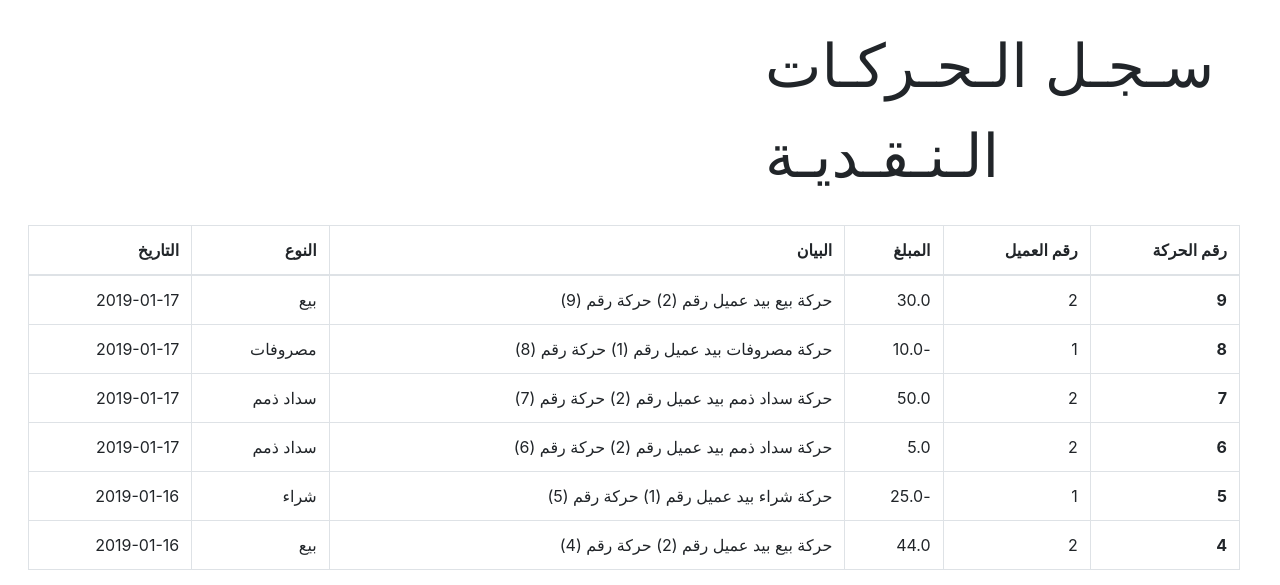
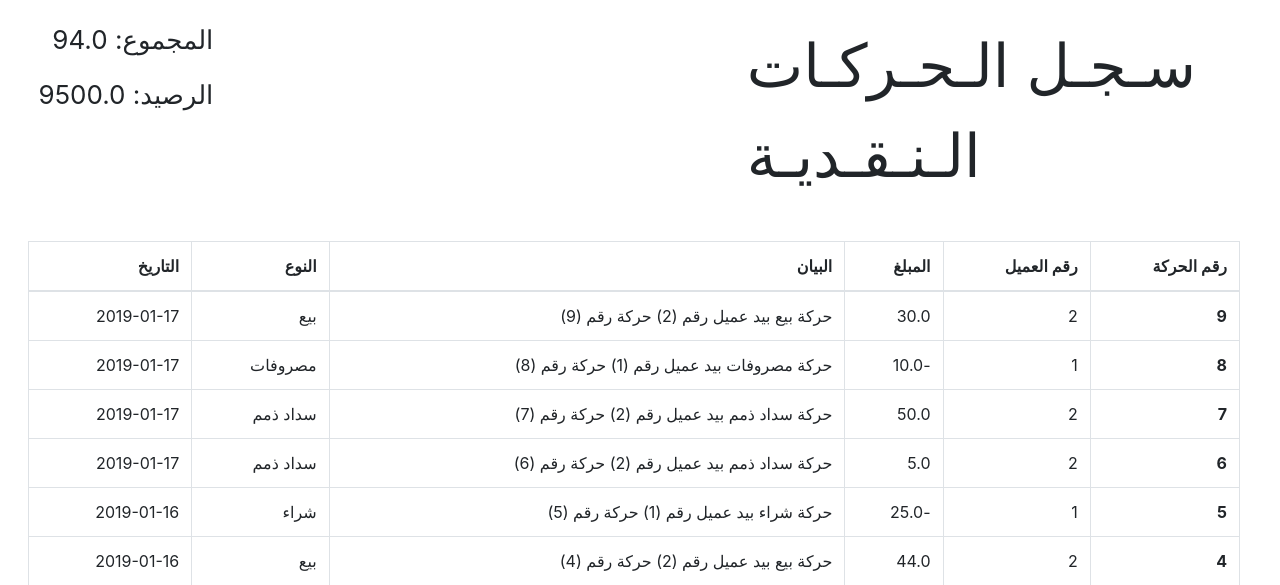
Before and after one commit to Minter27/Management-System, a Flask app: page /cash in a window 1280 px wide. Shown: the part 80-665 px from the top of the page. Run offline with Flask 2, Linux system fonts and the light colour scheme; a user stored in the database is signed in; some libraries are stand-ins or nearby versions.

Commit message:
added featuers

```diff
--- a/app.py
+++ b/app.py
@@ -134,7 +134,7 @@ def transactionLog():
       transactions.append({
         'transactionId': record[0],
         'clientId': record[1],
-        'itemName': itemNameQuery[0],
+        'itemName': itemNameQuery[0] if itemNameQuery else "",
         'weight': record[3],
         'descreption': record[4],
         'price': record[5],
@@ -156,7 +156,7 @@ def transactionLog():
       transactions.append({
         'transactionId': record[0],
         'clientId': record[1],
-        'itemName': itemNameQuery[0],
+        'itemName': itemNameQuery[0] if itemNameQuery else "",
         'weight': record[3],
         'descreption': record[4],
         'price': record[5],
@@ -278,8 +278,9 @@ def repayDebt():
 
 
     currTime = datetime.now().strftime("%Y-%m-%d")
-    db.execute("INSERT INTO transactions (transactionId, clientId, paid, typeId, typeName, date)"
-              + "VALUES ((?), (?), (?), (?), (?), (?))",
+    db.execute("INSERT INTO transactions (transactionId, clientId, itemId, weight,"
+              + "descreption, price, total, paid, typeId, typeName, date)"
+              + "VALUES ((?), (?), '', '', '', '', '', (?), (?), (?), (?))",
               [transactionId, clientId, amount, "R", "سداد ذمم", currTime])
     db.commit()
 
@@ -307,9 +308,14 @@ def repayDebt():
 @app.route("/cash")
 @login_required
 def cash():
+  stats = {
+    'total': 0,
+    'balance': db.execute("SELECT client_balance FROM clients WHERE clientId = 1").fetchone()[0]
+  }
   transactions = []
   query = db.execute("SELECT * FROM cash ORDER BY transactionId DESC").fetchall()
   for record in query:
+    stats['total'] += record[2]
     transactions.append({
       'id': record[0],
       'clientId': record[1],
@@ -318,17 +324,43 @@ def cash():
       'type': record[4],
       'date': record[5]
     })
-  return render_template('cash.html', transactions=transactions)
+  return render_template('cash.html', transactions=transactions, stats=stats)
 
 
 @app.route("/expense", methods=["GET", "POST"])
 @login_required
 def expense():
   if request.method == "POST":
-    soemor = 2
+    try:
+      transactionId = int(request.form.get('transactionId'))
+      descreption = str(request.form.get('descreption'))
+      amount = float(request.form.get('amount'))
+    except:
+      return "الرجاء التأكد من تعبئة النموذج صحيحاَ"
+
+    if None or False in (transactionId, descreption, amount):
+      return "الرجاء التأكد من تعبئة النموذج صحيحاَ"
+
+    currTime = datetime.now().strftime("%Y-%m-%d")
+    db.execute("INSERT INTO transactions (transactionId, clientId, itemId, weight,"
+              + "descreption, price, total, paid, typeId, typeName, date)"
+              + "VALUES ((?), 1, '', '', (?), '', '', (?), (?), (?), (?))",
+              [transactionId, descreption, amount, "E", "مصروفات", currTime])
+    db.commit()
+
+    db.execute("INSERT INTO cash (transactionId, clientId, amount, typeId, type_name, date)"
+              + "VALUES ((?), 1, (?), (?), (?), (?))", [transactionId, -amount, "E", "مصروفات", currTime])
+    db.commit()
+
+    cash = db.execute("SELECT client_balance FROM clients WHERE clientId = 1").fetchone()[0]
+    cash -= amount
+    db.execute("UPDATE clients SET client_balance = (?) WHERE clientId = 1", [cash])
+    db.commit()
+
+    return "/expense"
   else:
     transactionId = db.execute("SELECT transactionId FROM transactions ORDER BY transactionId DESC LIMIT 1").fetchone()[0]
-    return render_template('expense.html', transactionId=transactionId)
+    return render_template('expense.html', transactionId=(transactionId+1))
 
 @app.route("/inventory")
 @login_required
--- a/static/css/cash.css
+++ b/static/css/cash.css
@@ -1,6 +1,8 @@
+.row.main {
+  margin-top: 8%;
+}
 .head-text {
-  margin-top: 8%;
-  margin-left: 60%;
+  margin-left: 50%;
   font-size: 60px;
 }
 .center-table {
@@ -8,3 +10,6 @@
   margin-right: 2%;
   margin-left: 1%;
 }
+.col-md-2 {
+  font-size: 26px;
+}
--- a/static/js/transactionLog.js
+++ b/static/js/transactionLog.js
@@ -21,6 +21,7 @@ $(document).ready(() => {
             <td>${transaction.price}</td>
             <td>${transaction.total}</td>
             <td>${transaction.paid}</td>
+            <td>${transaction.type}</td>
             <td>${transaction.date}</td>
           </tr>`
         )
--- a/templates/cash.html
+++ b/templates/cash.html
@@ -6,8 +6,20 @@
 {% endblock %}
 
 {% block body %}
-  <div class="head-text">
-    <p>سـجـل الـحـركـات الـنـقـديـة</p>
+  <div class="main row">
+    <div class="col-md-10">
+      <div class="head-text">
+        <p>سـجـل الـحـركـات الـنـقـديـة</p>
+      </div>
+    </div>
+    <div class="col-md-2">
+      <div class="row">
+        <p>المجموع: {{ stats.total }}</p>
+      </div>
+      <div class="row">
+        <p>الرصيد: {{ stats.balance }}</p>
+      </div>
+    </div>
   </div>
   <div class="center-table">
     <table class="table table-bordered">
--- a/templates/expense.html
+++ b/templates/expense.html
@@ -18,7 +18,7 @@
           <input class="form-control" type="number" name="amount" id="amount" min="1" />
         </div>
         <div class="form-group col-md-6">
-          <label for="descreption">اسم العميل</label>
+          <label for="descreption">البيان</label>
           <input class="form-control" type="text" name="descreption" id="descreption" />
         </div>
         <button class="btn btn-primary" type="button" id="next">حركة جديدة</button>
--- a/templates/transactionLog.html
+++ b/templates/transactionLog.html
@@ -16,7 +16,7 @@
         <div class='form-row'>
           <div class="form-group col-md-5">
             <label for="dateStart">من:</label>
-            <input class="form-control" type="date" name="dateStart" id="dateStart" value={{ transactions[0].date }} max={{ dateNow }}/>
+            <input class="form-control" type="date" name="dateStart" id="dateStart" value={{ transactions[-1].date }} max={{ dateNow }}/>
           </div>
           <div class="form-group col-md-5">
             <label for="dateEnd">الى:</label>
--- a/test.py
+++ b/test.py
@@ -6,6 +6,6 @@ items = ["حديد مشكل", "حديد 10", "حديد 8", "اسمنت", "اسم
   "شيد", "سلك ناعم", "سلك مجدول", "مسامير عادي", "مسامير باطون", "كانات", "اسافين", "ستوك اردتي",
   "ستوك اجنبي"]
 
-for index, item in enumerate(items):
-  db.execute("INSERT INTO inventory (itemId, item_name, item_stock) VALUES ((?), (?), 0)",[(index + 1), item])
-  db.commit()
+s = db.execute("SELECT * FROM transactions WHERE transactionId = 9").fetchall()
+for r in s:
+  print(r)
```
Also changed, not shown: static/js/expense.js (added, +20 -0 lines), website.db.
